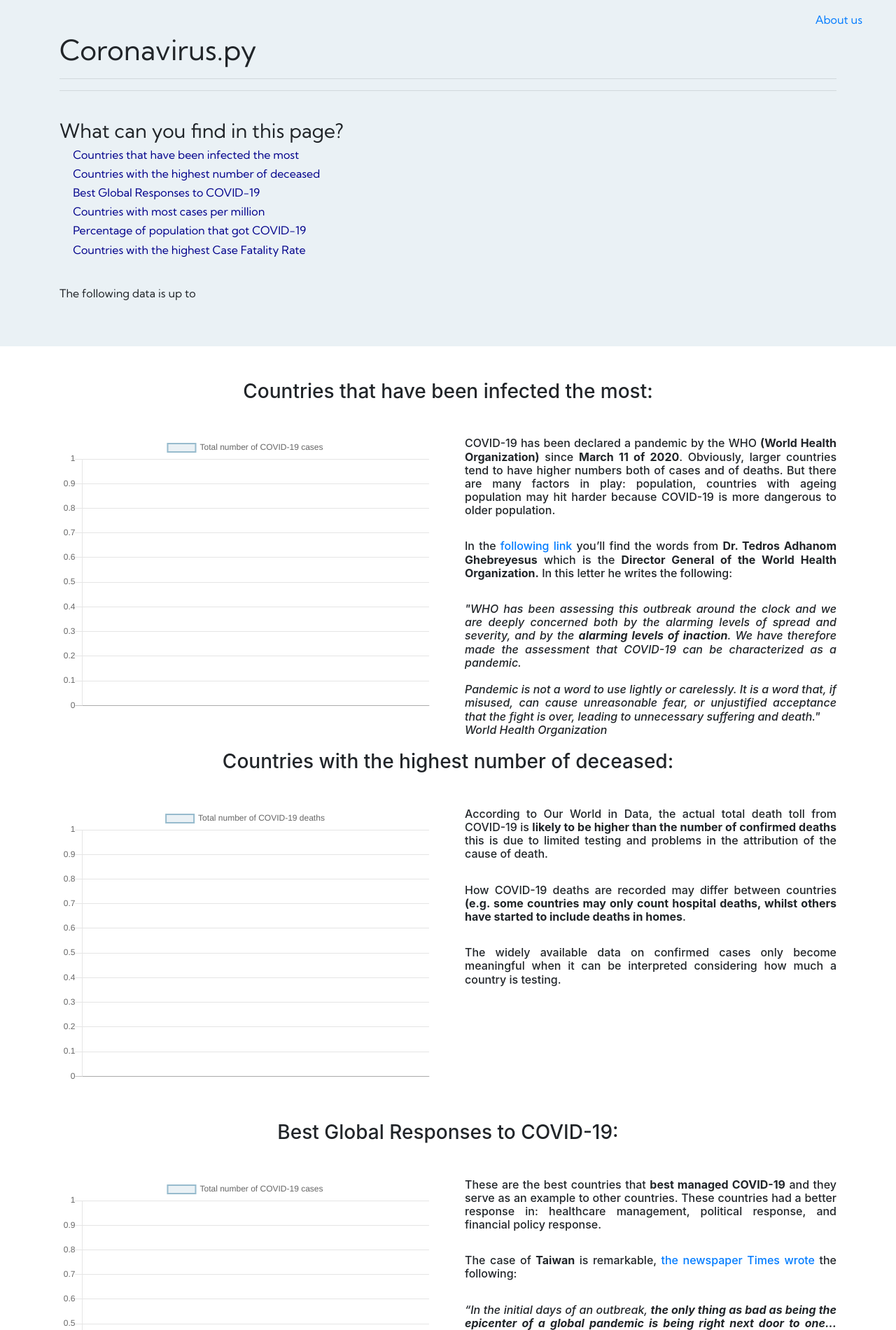
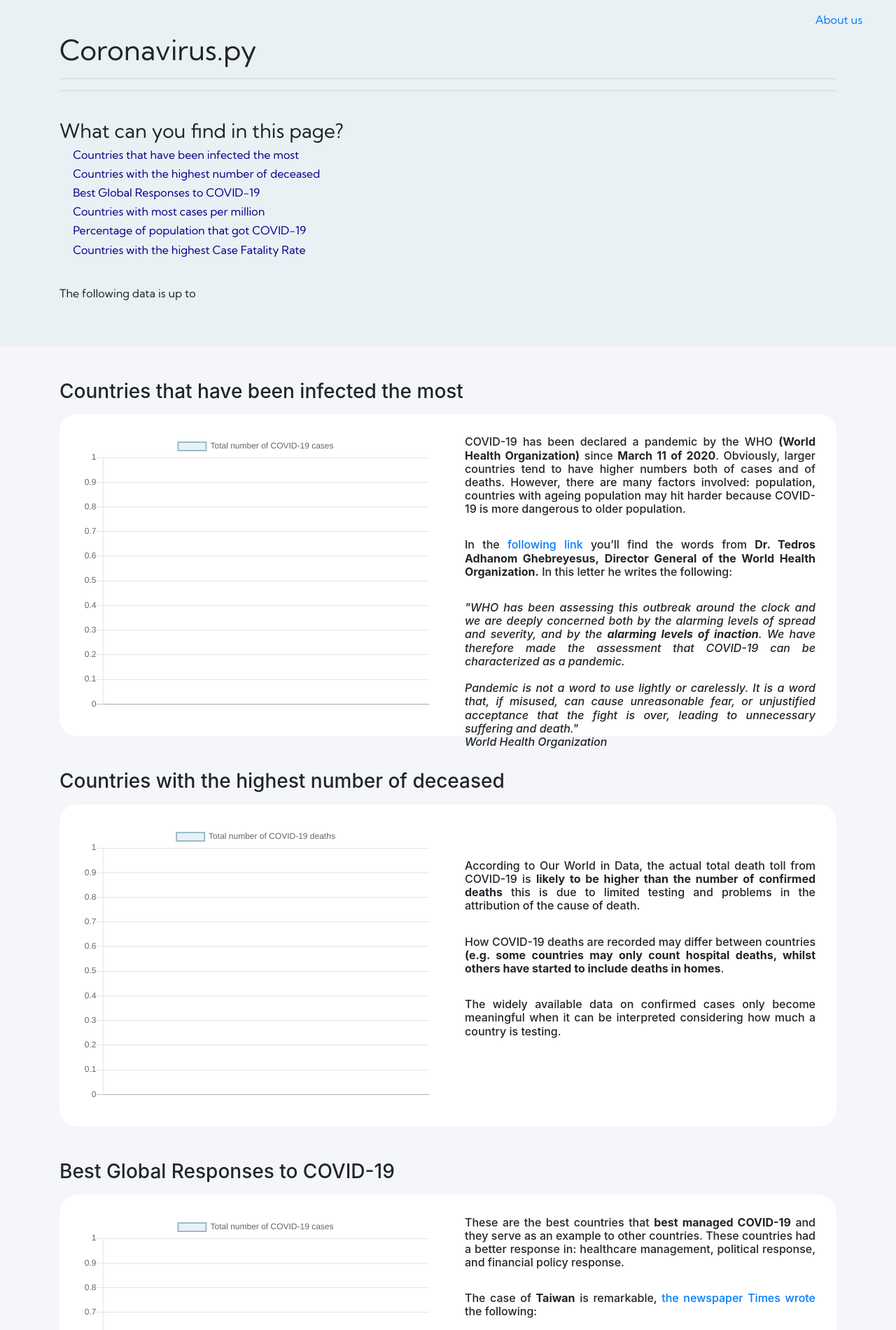
Before and after one commit to IvanVazquezL/Coronavirus.py, a Flask app: template app/templates/index.html in a window 1280 px wide. Shown: the top 1901 px of the page at 70% size. Run offline with Flask 2, Linux system fonts and the light colour scheme; the template is opened without the code that fills it, so the values that code supplies are empty; parts of the project's set-up code (start-up, migrations or seed data) failed here and were passed over; some libraries are stand-ins or nearby versions.

Commit message:
Design changed

```diff
--- a/app/templates/index.html
+++ b/app/templates/index.html
@@ -18,11 +18,19 @@
         color: DarkBlue;
     }
 
+    .boxes{
+      background-color:white;
+      border-radius: 25px;
+      padding:30px
+    }
+
 
 
 </style>
 </head>
- <body>
+ <body >
+
+
 
           <!-- <div class="" style="background-color:rgba(151,187,205,0.2);font-family: 'Roboto Mono', monospace;"> -->
           <div class="" style="background-color:rgba(151,187,205,0.2);font-family: 'Kumbh Sans', sans-serif;">
@@ -31,7 +39,7 @@
               <a href="about">About us</a>
             </div>
 
-            <div class="container pt-5 pb-5 mb-5">
+            <div class="container pt-5 pb-5">
               <h1 >Coronavirus.py</h1>
               <hr>
               <hr>
@@ -86,20 +94,26 @@ Countries with most cases per million
             </div>
           </div>
 
-          <div class="container text-center">
+<div class="" style="background-color:#F5F6F9;">
+
+
+          <div class="container text-center" >
             <!-- Start Top 10 coronavirus chart -->
-            <h3 id = "graph1" class="mt-5 mb-5">Countries that have been infected the most:</h3>
-            <div class="d-flex justify-content-between">
+            <div class="text-left">
+              <h3 id = "graph1" class="pt-5 mb-3">Countries that have been infected the most</h3>
+            </div>
+
+            <div class="d-flex justify-content-between" style="background-color:white;border-radius: 25px;padding:30px">
               <div style="width:600; height:400">
                 <canvas id="chartTop10Cases"></canvas>
               </div>
               <div class="ml-5 text-justify" style="width:600; height:400;">
                   <h6>COVID-19 has been declared a pandemic by the WHO <b>(World Health Organization)</b> since <b>March 11 of 2020</b>.
-                    Obviously, larger countries tend to have higher numbers both of cases and of deaths. But there are
-                    many factors in play: population, countries with ageing population may hit harder because COVID-19 is
+                    Obviously, larger countries tend to have higher numbers both of cases and of deaths. However, there are
+                    many factors involved: population, countries with ageing population may hit harder because COVID-19 is
                     more dangerous to older population. </h6>
                   <br>
-                  <h6>In the <a href="https://www.who.int/dg/speeches/detail/who-director-general-s-opening-remarks-at-the-media-briefing-on-covid-19---11-march-2020">following link</a> you’ll find the words from <b>Dr. Tedros Adhanom Ghebreyesus</b> which is the
+                  <h6>In the <a href="https://www.who.int/dg/speeches/detail/who-director-general-s-opening-remarks-at-the-media-briefing-on-covid-19---11-march-2020">following link</a> you’ll find the words from <b>Dr. Tedros Adhanom Ghebreyesus,</b>
                     <b>Director General of the World Health Organization.</b> In this letter he writes the following:</h6>
                   <br>
                   <h6><i>"WHO has been assessing this outbreak around the clock and we are deeply concerned both by the alarming
@@ -113,12 +127,15 @@ Countries with most cases per million
             <!-- End Top 10 coronavirus chart -->
 
             <!-- Start Top 10 Deaths Coronavirus chart -->
-            <h3 id = "graph2" class="mt-5 mb-5">Countries with the highest number of deceased:</h3>
-            <div class="d-flex justify-content-between">
+            <div class="text-left">
+              <h3 id = "graph2" class="mt-5 mb-3">Countries with the highest number of deceased</h3>
+            </div>
+
+            <div class="boxes d-flex justify-content-between">
               <div style="width:600; height:400">
                 <canvas id="chartTop10Deaths"></canvas>
               </div>
-              <div class="ml-5 text-justify" style="width:600; height:400;">
+              <div class="ml-5 pt-5 text-justify" style="width:600; height:400;">
                   <h6>According to Our World in Data, the actual total death toll from COVID-19 is <b>likely to be
                     higher than the number of confirmed deaths</b> this is due to limited testing and problems in the
                     attribution of the cause of death.  </h6>
@@ -132,8 +149,10 @@ Countries with most cases per million
             <!-- End Top 10 Deaths Coronavirus chart -->
 
             <!-- Start Top 7 Best Responses chart -->
-            <h3 id = "graph3" class="mt-5 mb-5">Best Global Responses to COVID-19:</h3>
-            <div class="d-flex justify-content-between">
+            <div class="text-left">
+              <h3 id = "graph3" class="mt-5 mb-3">Best Global Responses to COVID-19</h3>
+            </div>
+            <div class="boxes d-flex justify-content-between">
               <div style="width:600; height:400">
                 <canvas id="chartTop7Responses"></canvas>
               </div>
@@ -159,12 +178,14 @@ Countries with most cases per million
             <!-- End Top 7 Best Responses chart -->
 
             <!-- Start Top 10 Cases per Million chart -->
-            <h3 id = "graph4" class="mt-5 mb-5">Cases per Million People:</h3>
-            <div class="d-flex justify-content-between">
+            <div class="text-left">
+              <h3 id = "graph4" class="mt-5 mb-3">Cases per Million People</h3>
+            </div>
+            <div class="boxes d-flex justify-content-between">
               <div style="width:600; height:400">
                 <canvas id="chartTotalCasesPerMillion"></canvas>
               </div>
-              <div class="ml-5 text-justify" style="width:600; height:400;">
+              <div class="ml-5 pt-4 text-justify" style="width:600; height:400;">
                   <h6>A meaningful way to compare one country to another, is by putting a base number to make a fair comparison.
                     In this graph, we are comparing one million infected people from country A against country B. </h6>
                   <br>
@@ -185,12 +206,15 @@ Countries with most cases per million
             <!-- End Top 10 Cases per Million chart -->
 
             <!-- Start Sick Population Percentage chart -->
-            <h3 id = "graph5" class="mt-5 mb-5">Percentage of population that got COVID-19:</h3>
-            <div class="d-flex justify-content-between">
+            <div class="text-left">
+              <h3 id = "graph5" class="mt-5 mb-3">Percentage of population that got COVID-19</h3>
+
+            </div>
+            <div class="boxes d-flex justify-content-between">
               <div style="width:600; height:400">
                 <canvas id="chartSickPopulationPercentage"></canvas>
               </div>
-              <div class="mt-5 ml-5 text-justify" style="width:600; height:400;">
+              <div class="ml-5 text-justify" style="width:600; height:400;">
                   <h6>The cases of COVID-19 vary drastically around the world. According to <a href="https://www.newscientist.com/article/mg24632873-000-how-many-of-us-are-likely-to-have-caught-the-coronavirus-so-far/">New Scientist</a>
                     the London School of and Tropical Medicine estimates <b>that only 35 per cent of symptomatic cases have been reported in
                     the US, and the number is even lower for some other countries.</b>
@@ -210,19 +234,22 @@ Countries with most cases per million
             <!-- End Sick Population Percentage chart -->
 
             <!-- Start Fatality Case Ratio chart -->
-            <h3 id = "graph6" class="mt-5 mb-5">Countries with the highest Case Fatality Rate:</h3>
-            <div class="d-flex justify-content-between">
+            <div class="text-left">
+              <h3 id = "graph6" class="mt-5 mb-3">Countries with the highest Case Fatality Rate</h3>
+
+            </div>
+            <div class="boxes d-flex justify-content-between">
               <div style="width:600; height:400">
                 <canvas id="chartFatalityCaseRatio"></canvas>
               </div>
-              <div class="mt-5 ml-5 text-justify" style="width:600; height:400;">
+              <div class="pt-4 ml-5 text-justify" style="width:600; height:400;">
                   <h6>The <b>Case Fatality Rate(CFR)</b> is the number of confirmed deaths divided by
                     the number of confirmed cases. The <b>worldwide CFR</b> is {{caseFatalityWorld}}%,
                     but Yemen separates from the rest of the other countries by a large margin.
                   </h6>
                   <br>
                   <h6>It has <b>the highest CFR in the world</b> with a {{case_fatality_ratio[0]}}%. In the next <a href="https://www.undp.org/content/undp/en/home/blog/2020/covid-19-ravages-an-already-desperate-yemen.html">link</a>
-                    you can read the testimony of <b>Auke Lootsma</b> , the Representative of Yemen at the United Nations Development Programme.
+                    you can read the testimony of <b>Auke Lootsma</b>, the Representative of Yemen at the United Nations Development Programme.
                   </h6>
 <br>
 
@@ -945,6 +972,7 @@ options: {
 // End Fatality Case Ratio chart
     </script>
         </div>
+
         <footer class="mt-5" style="height:200;background-color:rgba(151,187,205,0.2);">
 
         </footer>
@@ -952,5 +980,6 @@ options: {
         <script src="https://code.jquery.com/jquery-3.5.1.slim.min.js" integrity="sha384-DfXdz2htPH0lsSSs5nCTpuj/zy4C+OGpamoFVy38MVBnE+IbbVYUew+OrCXaRkfj" crossorigin="anonymous"></script>
 <script src="https://cdn.jsdelivr.net/npm/popper.js@1.16.1/dist/umd/popper.min.js" integrity="sha384-9/reFTGAW83EW2RDu2S0VKaIzap3H66lZH81PoYlFhbGU+6BZp6G7niu735Sk7lN" crossorigin="anonymous"></script>
 <script src="https://stackpath.bootstrapcdn.com/bootstrap/4.5.2/js/bootstrap.min.js" integrity="sha384-B4gt1jrGC7Jh4AgTPSdUtOBvfO8shuf57BaghqFfPlYxofvL8/KUEfYiJOMMV+rV" crossorigin="anonymous"></script>
+
     </body>
 </html>
```
Also changed, not shown: app/templates/about.html (+6 -7 lines).
